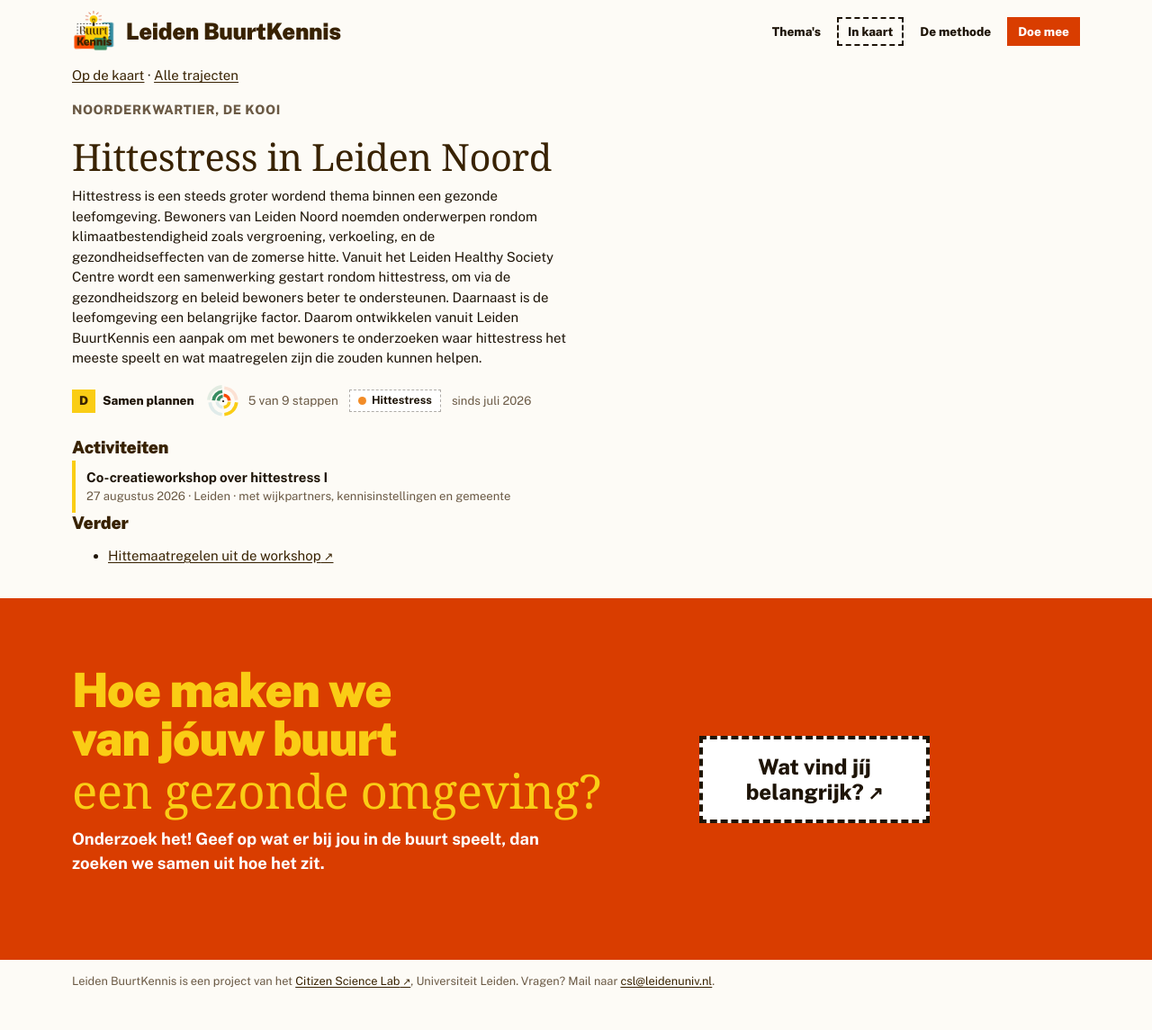
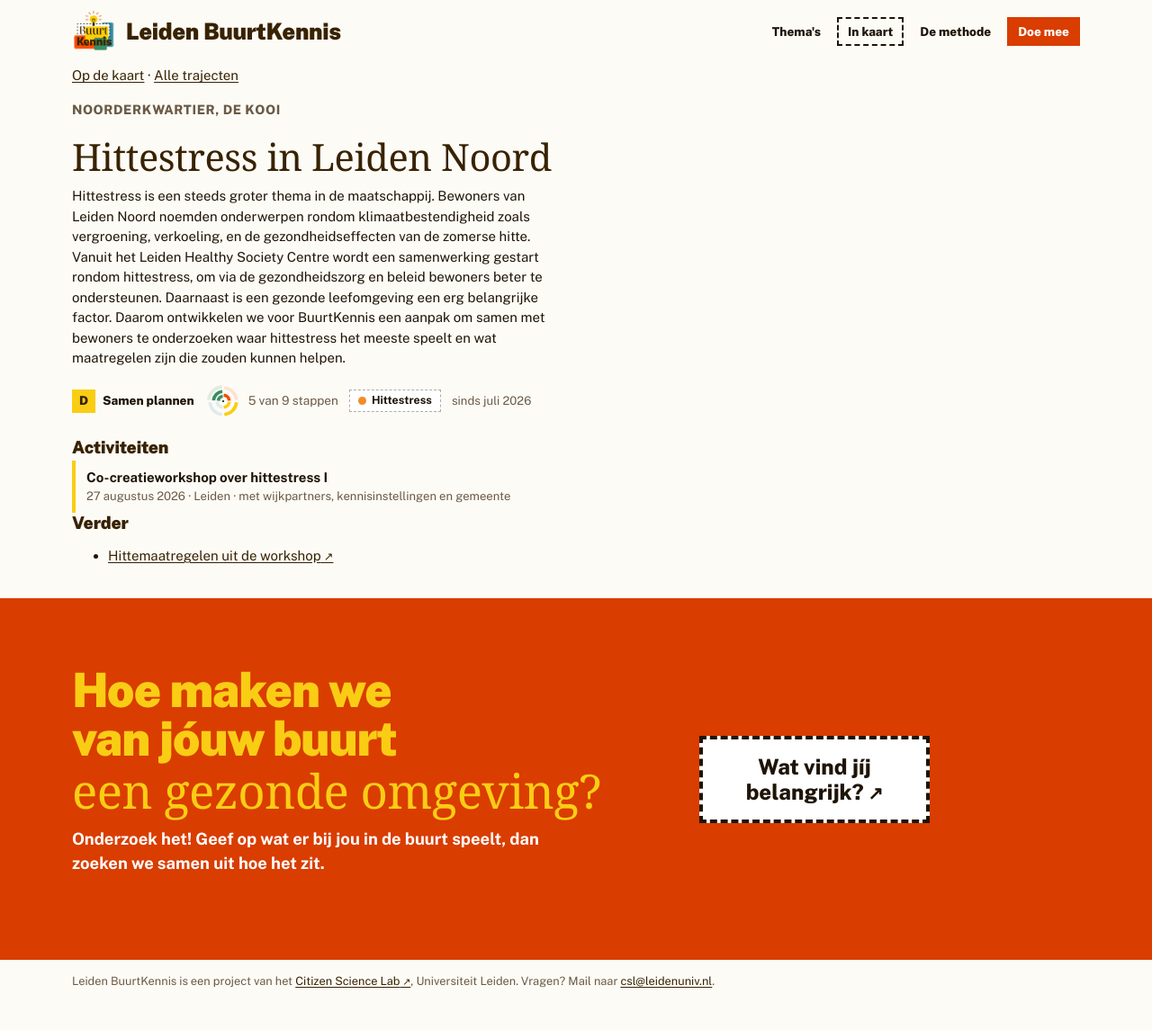
Before and after one commit to CitizenScienceLab/buurtkennis, a Jekyll site: the page built from _trajecten/hittestress-leiden-noord.md, in a window 1280 px wide. Shown: the whole page at 90% size. Built offline with Jekyll 4.4.1, drawn with Linux system fonts in a browser that asks for light colours; some web fonts are replaced.

Commit message:
Update _trajecten/hittestress-leiden-noord.md (via Pages CMS)

```diff
--- a/_trajecten/hittestress-leiden-noord.md
+++ b/_trajecten/hittestress-leiden-noord.md
@@ -13,18 +13,17 @@ buurten:
   - _buurten/de-kooi.md
 sinds: 2026-07
 doel: >-
-  Hittestress is een steeds groter wordend thema binnen een gezonde
-  leefomgeving. Bewoners van Leiden Noord noemden onderwerpen rondom
-  klimaatbestendigheid zoals vergroening, verkoeling, en de gezondheidseffecten
-  van de zomerse hitte.
+  Hittestress is een steeds groter thema in de maatschappij. Bewoners van Leiden
+  Noord noemden onderwerpen rondom klimaatbestendigheid zoals vergroening,
+  verkoeling, en de gezondheidseffecten van de zomerse hitte.
 
 
   Vanuit het Leiden Healthy Society Centre wordt een samenwerking gestart rondom
   hittestress, om via de gezondheidszorg en beleid bewoners beter te
-  ondersteunen. Daarnaast is de leefomgeving een belangrijke factor. Daarom
-  ontwikkelen vanuit Leiden BuurtKennis een aanpak om met bewoners te
-  onderzoeken waar hittestress het meeste speelt en wat maatregelen zijn die
-  zouden kunnen helpen.
+  ondersteunen. Daarnaast is een gezonde leefomgeving een erg belangrijke
+  factor. Daarom ontwikkelen we voor BuurtKennis een aanpak om samen met
+  bewoners te onderzoeken waar hittestress het meeste speelt en wat maatregelen
+  zijn die zouden kunnen helpen.
 activiteiten:
   - wat: Co-creatieworkshop over hittestress I
     wanneer: 27 augustus 2026
```
